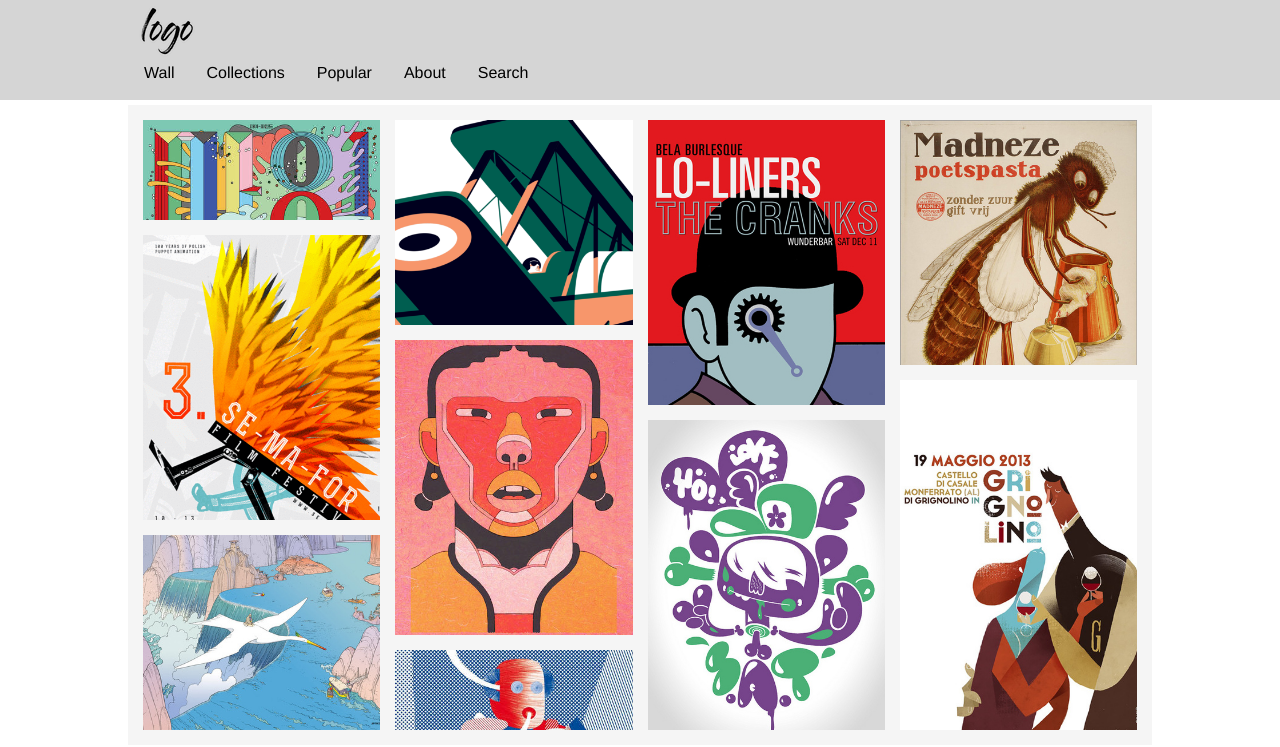
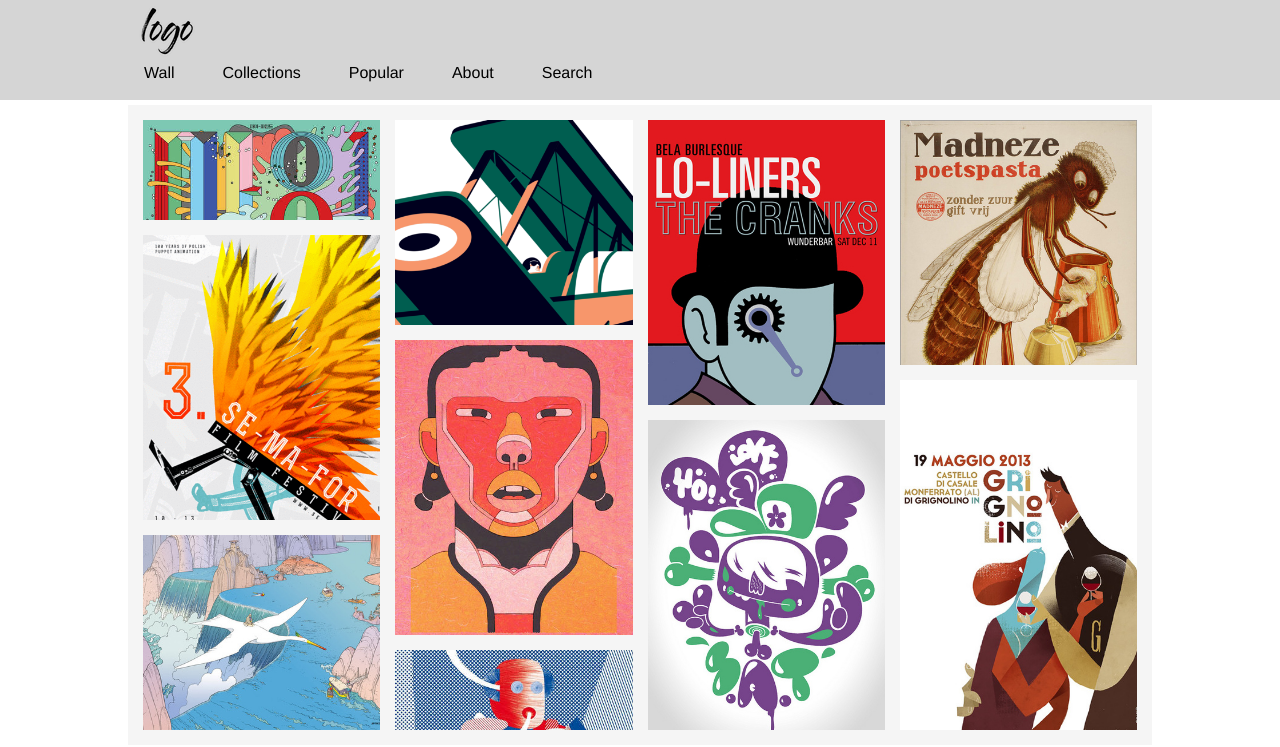
Before and after one commit to saadmalik200/Grid-document-layout, a plain HTML site: page index.html in a window 1280 px wide. Shown: the top 747 px of the page. Drawn offline with Linux system fonts and the light colour scheme.

Commit message:
fixed header anchor tags

```diff
--- a/css/style.css
+++ b/css/style.css
@@ -51,8 +51,12 @@
 header ul {
   display: flex;
   list-style: none;
-  gap: 2rem;
+  gap: 3rem;
   margin-left: 1rem;
+}
+header a {
+  text-decoration: none;
+  color: black;
 }
 
 /**********/
--- a/index.html
+++ b/index.html
@@ -14,11 +14,11 @@
           <div><img src="./images/logo.png" alt="" /></div>
           <div>
             <ul>
-              <li>Wall</li>
-              <li>Collections</li>
-              <li>Popular</li>
-              <li>About</li>
-              <li>Search</li>
+              <li><a href="">Wall</a></li>
+              <li><a href="">Collections</a></li>
+              <li><a href="">Popular</a></li>
+              <li><a href="">About</a></li>
+              <li><a href="">Search</a></li>
             </ul>
           </div>
         </nav>
```
